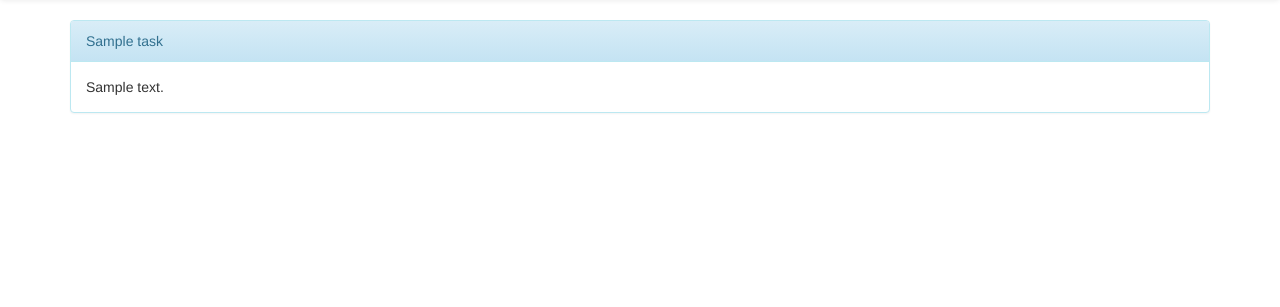
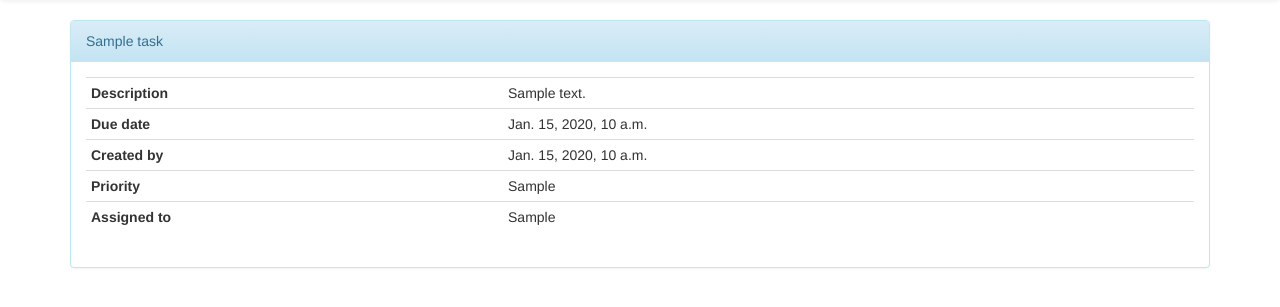
Before and after one commit to ragsagar/django-tasklist, a Django app: template tasks/templates/tasks/task_detail.html in a window 1280 px wide. Shown: the part 52-359 px from the top of the page. Run offline with Django 3.2, Linux system fonts and the light colour scheme; the template is opened without the code that fills it: most values are stand-ins (such as "Sample title", 1, 10 or a date in 2020); some libraries are stand-ins or nearby versions.

Commit message:
Adding more details in detail page

```diff
--- a/tasks/templates/tasks/task_detail.html
+++ b/tasks/templates/tasks/task_detail.html
@@ -4,6 +4,26 @@
 
 <div class="panel panel-info">
     <div class="panel-heading">{{ task.title }}</div>
-    <div class="panel-body">{{ task.description }}</div>
+    <div class="panel-body">
+        <table class="table table-condensed">
+            <tbody>
+            <tr>
+                <td><strong>Description</strong></td><td>{{ task.description }}</td>
+            </tr>
+            <tr>
+                <td><strong>Due date</strong></td><td>{{ task.due_date }}</td>
+            </tr>
+            <tr>
+                <td><strong>Created by</strong></td><td>{{ task.created_by }}</td>
+            </tr>
+            <tr>
+                <td><strong>Priority</strong></td><td>{{ task.get_priority_display }}</td>
+            </tr>
+            <tr>
+                <td><strong>Assigned to</strong></td><td>{{ task.assigned_user }}</td>
+            </tr>
+            </tbody>
+        </table>
+    </div>
 </div>
 {% endblock %}
```
